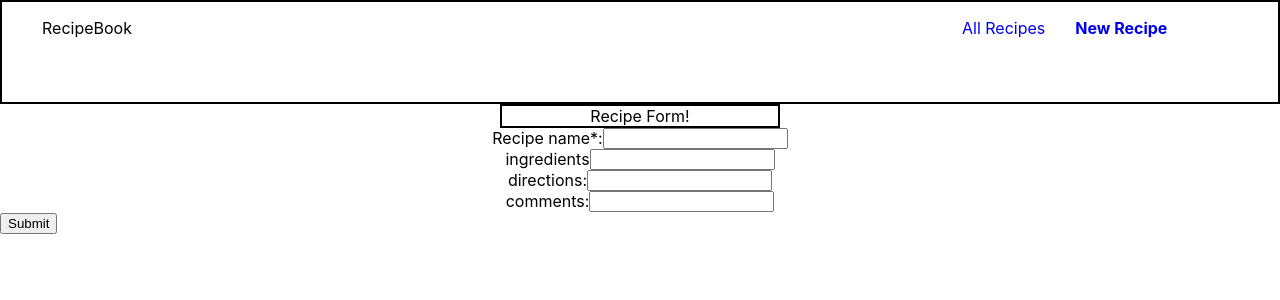
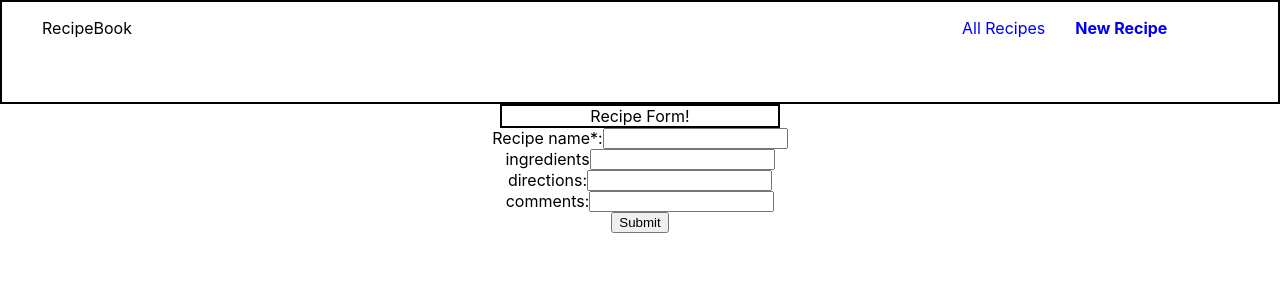
Before and after one commit to arielleoren/RecipeBook, a React (Create React App) app: page /new-recipe in a window 1280 px wide. Shown: the top 300 px of the page. Built offline with nearby package versions, Linux system fonts and the light colour scheme; no server answers.

Commit message:
deleted commented out items & changed styling

```diff
--- a/src/Components/NewRecipe.js
+++ b/src/Components/NewRecipe.js
@@ -37,7 +37,6 @@ class NewRecipe extends React.Component {
       username: this.state.username,
       id: this.state.id
     }
-    alert("hello")
     console.log(this.state.name)
     itemsRef.push(item);
     console.log(this.state.ingredients)
@@ -67,6 +66,7 @@ class NewRecipe extends React.Component {
     Recipe name*:
     <input type="text" name="name" onChange={this.handleChange} value={this.state.name} required/>
   </label>
+  {/* next steps: allow the user to add an image to the recipe*/}
   {/* having issues with this
   <label style={{display: 'flex', justifyContent: 'center'}}>
     Image:
@@ -76,10 +76,6 @@ class NewRecipe extends React.Component {
     ingredients
     <input type="text" name="ingredients" onChange={this.handleChange} value={this.state.ingredients} />
   </label>
-  {/* <label style={{display: 'flex', justifyContent: 'center'}}>
-    url:
-    <input type="url" name="url" onChange={this.handleChange} value={this.state.url}/>
-  </label> */}
   <label style={{display: 'flex', justifyContent: 'center'}}>
     directions:
     <input type="text" name="directions" onChange={this.handleChange} value={this.state.directions}/>
@@ -88,7 +84,9 @@ class NewRecipe extends React.Component {
     comments:
     <input type="text" name="comments" onChange={this.handleChange} value={this.state.comments}/>
   </label>
-  <input style = {{marginBottom: '10px'}} type="submit" value="Submit" />
+  <div style={{display: 'flex', justifyContent: 'center'}}>
+  <input style={{display: 'flex', justifyContent: 'center'}} type="submit" value="Submit" />
+  </div>
 </form>
 </div>
     }
```
